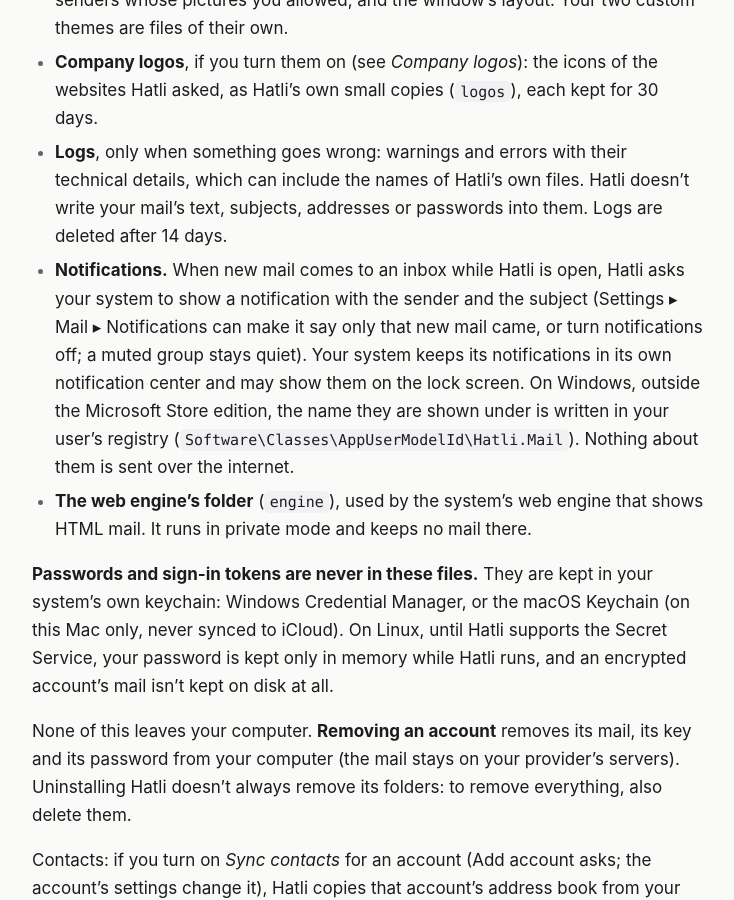
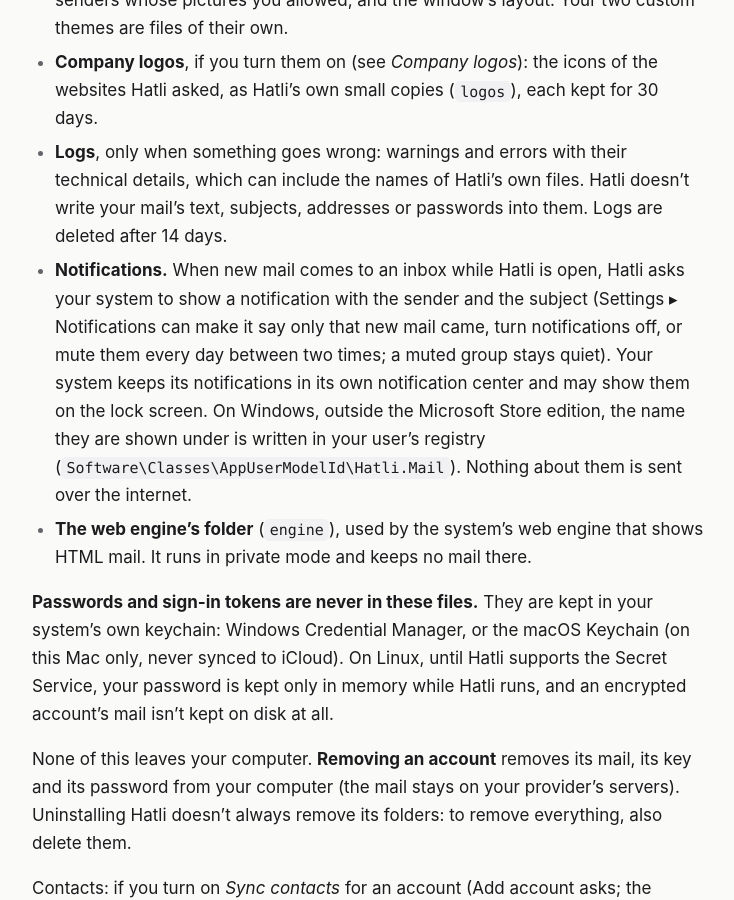
Before and after one commit to pulsar-a/documents, a Jekyll site: the page built from hatli/privacy-policy.md, in a window 1280 px wide and 900 px high, scrolled down 2804 px. Shown: the whole window, without its empty margins (272-1006 px from the left). Built offline with Jekyll 4.4.1, drawn with Linux system fonts in a browser that asks for light colours; our own code applies the rules of GitHub Pages for plain Markdown files.

Commit message:
docs(hatli): Do not disturb can mute notifications every day between two times
Co-Authored-By: Claude Opus 5.5 <noreply@anthropic.com>

```diff
--- a/hatli/privacy-policy.md
+++ b/hatli/privacy-policy.md
@@ -83,8 +83,8 @@ Settings ▸ Storage shows how much space each part takes and opens the folder.
   names of Hatli's own files. Hatli doesn't write your mail's text, subjects, addresses or passwords into them. Logs
   are deleted after 14 days.
 - **Notifications.** When new mail comes to an inbox while Hatli is open, Hatli asks your system to show a
-  notification with the sender and the subject (Settings ▸ Mail ▸ Notifications can make it say only that new mail
-  came, or turn notifications off; a muted group stays quiet). Your system keeps its notifications in its own
+  notification with the sender and the subject (Settings ▸ Notifications can make it say only that new mail came,
+  turn notifications off, or mute them every day between two times; a muted group stays quiet). Your system keeps its notifications in its own
   notification center and may show them on the lock screen. On Windows, outside the Microsoft Store edition, the
   name they are shown under is written in your user's registry (`Software\Classes\AppUserModelId\Hatli.Mail`).
   Nothing about them is sent over the internet.
```
